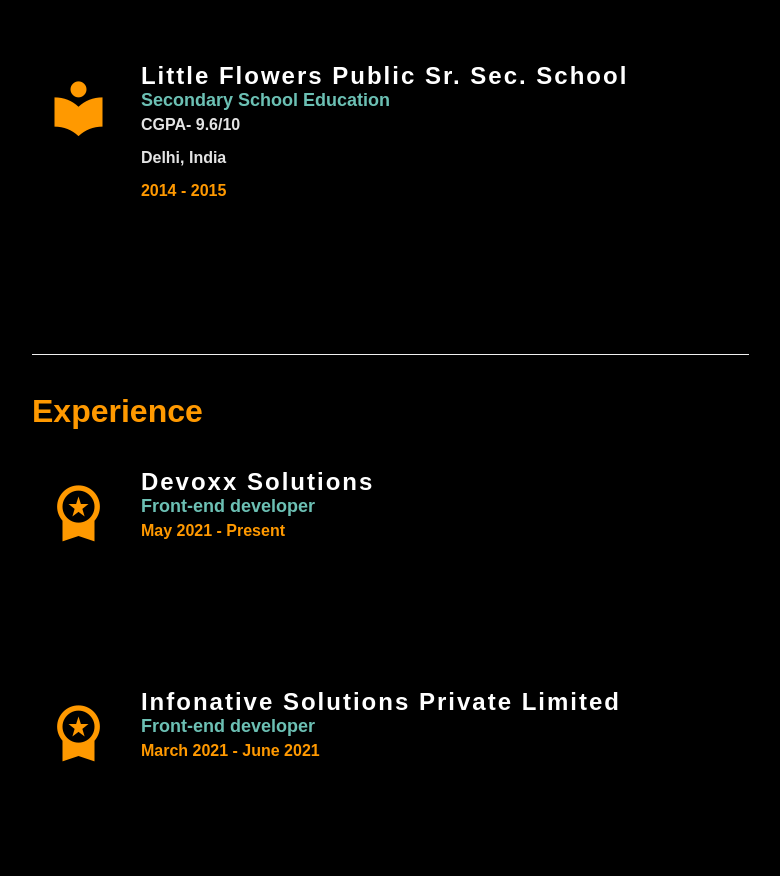
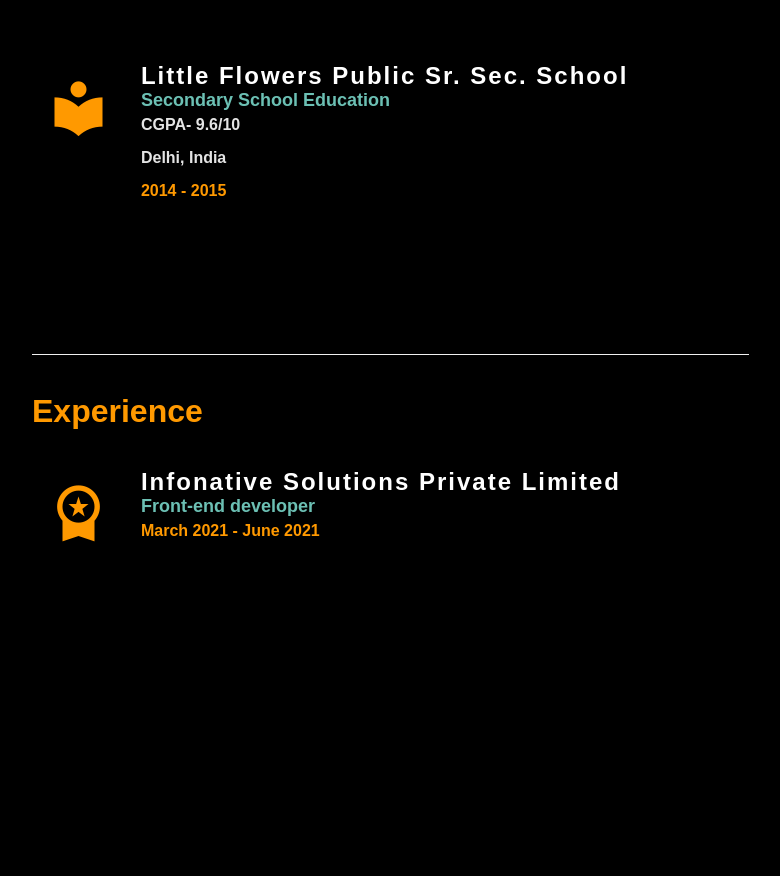
Before and after one commit to KritikaSharmaa/Portfolio-Website, a plain HTML site: page index.html in a window 1280 px wide. Shown: the part 2397-3273 px from the top of the page, without its empty margins (352-1132 px from the left). Drawn offline with Linux system fonts and the light colour scheme.

```diff
--- a/JS/AboutMe.js
+++ b/JS/AboutMe.js
@@ -28,5 +28,5 @@ if (window.innerWidth <= 590) {
 
 document.querySelector(".DownloadCV_btn").addEventListener("click", () => {
   window.location =
-    "https://drive.google.com/file/d/1ZJnztBSrXCX7d8hum0JFhpwI3HNtZilf/view?usp=sharing";
+    "https://drive.google.com/file/d/1QgunLpiZVbHWIU4aoCZbq7gvTKsucd5M/view?usp=sharing";
 });
--- a/index.html
+++ b/index.html
@@ -1,12 +1,13 @@
 <!DOCTYPE html>
 <html lang="en">
+
 <head>
   <meta charset="UTF-8">
   <meta http-equiv="X-UA-Compatible" content="IE=edge">
   <meta name="viewport" content="width=device-width, initial-scale=1.0">
   <link href="https://fonts.googleapis.com/icon?family=Material+Icons" rel="stylesheet">
   <link href="./FontAwsmCss/all.min.css" rel="stylesheet">
-    <link href="./css/LandingPg.css" rel="stylesheet" >
+  <link href="./css/LandingPg.css" rel="stylesheet">
   <link href="./css/AboutMe.css" rel="stylesheet">
   <link href="css/Resume.css" rel="stylesheet">
   <link href="css/contactMe.css" rel="stylesheet">
@@ -15,6 +16,7 @@
   <link href="css/ContactMe.css" rel="stylesheet">
   <title>Portfolio</title>
 </head>
+
 <body>
   <div class="section1" id="Home">
     <nav class="navbar">
@@ -51,7 +53,7 @@
       <div class="down_arrow">
         <span></span><span></span>
       </div>
-            <div class="Animation_Area" >
+      <div class="Animation_Area">
         <ul class="squares">
           <li></li>
           <li></li>
@@ -64,7 +66,7 @@
           <li></li>
           <li></li>
         </ul>
-            </div >
+      </div>
     </div>
   </div>
   <div class="section2" id="About">
@@ -73,7 +75,8 @@
       </div>
       <div class="aboutMe">
         <div class="aboutMe_heading"> About Me</div>
-          <div class="aboutMe_intro">Enthusiastic Developer eager to contribute to team success through hardwork, attention to detail and excellent organizational skills.Motivated to learn, grow and excel.</div>
+        <div class="aboutMe_intro">Enthusiastic Developer eager to contribute to team success through hardwork,
+          attention to detail and excellent organizational skills.Motivated to learn, grow and excel.</div>
         <div class="abouMe_content">
           <ul class="part1">
             <li>Name:</li>
@@ -135,8 +138,10 @@
           </div>
         </div>
         <div class="Box">
-              <div class="icon"> <div class="icon"><span class="material-icons">
-                local_library<span></div></div>
+          <div class="icon">
+            <div class="icon"><span class="material-icons">
+                local_library<span></div>
+          </div>
           <div class="Box-details">
             <div class="Box-Heading">Little Flowers Public Sr. Sec. School</div>
             <div class="Box-Sub">Secondary School Education</div>
@@ -149,16 +154,6 @@
 
       <div class="Experience FadeSec3">
         <h1>Experience</h1>
-          <div class="Box">
-            <div class="icon">
-              <span class="material-icons">workspace_premium</span>
-            </div>
-            <div class="Box-details">
-              <div class="Box-Heading">Devoxx Solutions</div>
-              <div class="Box-Sub">Front-end developer</div>
-              <div class="BoxLine4">May 2021 - Present</div>
-            </div>
-          </div>
         <div class="Box">
           <div class="icon">
             <span class="material-icons">workspace_premium</span>
@@ -189,7 +184,8 @@
       <div class="Achievements FadeSec3">
         <h1>Achievements</h1>
         <ul>
-              <li><span>&#x1F5F8;</span>Earned 6 star gold badge for problem solving in Hackerrank, solved 150+ questions.</li>
+          <li><span>&#x1F5F8;</span>Earned 6 star gold badge for problem solving in Hackerrank, solved 150+ questions.
+          </li>
           <li></li>
           <li><span>&#x1F5F8;</span>Won gold for Discuss throw at zonal as well as district level in High school</li>
           <li><span>&#x1F5F8;</span>Won gold for shot put at zonal level in High School</li>
@@ -204,7 +200,7 @@
     <div class="Project_container"></div>
   </div>
 
-    <hr class="hrline"/>
+  <hr class="hrline" />
 
   <div class="ContactMe" id="Contact">
     <h1>CONTACT ME</h1>
@@ -260,4 +256,5 @@
   <script src="./JS/Resume.js"></script>
   <script src="./JS/Projects.js"></script>
 </body>
+
 </html>
```
Lines whose indentation alone changed are shown as unchanged.
